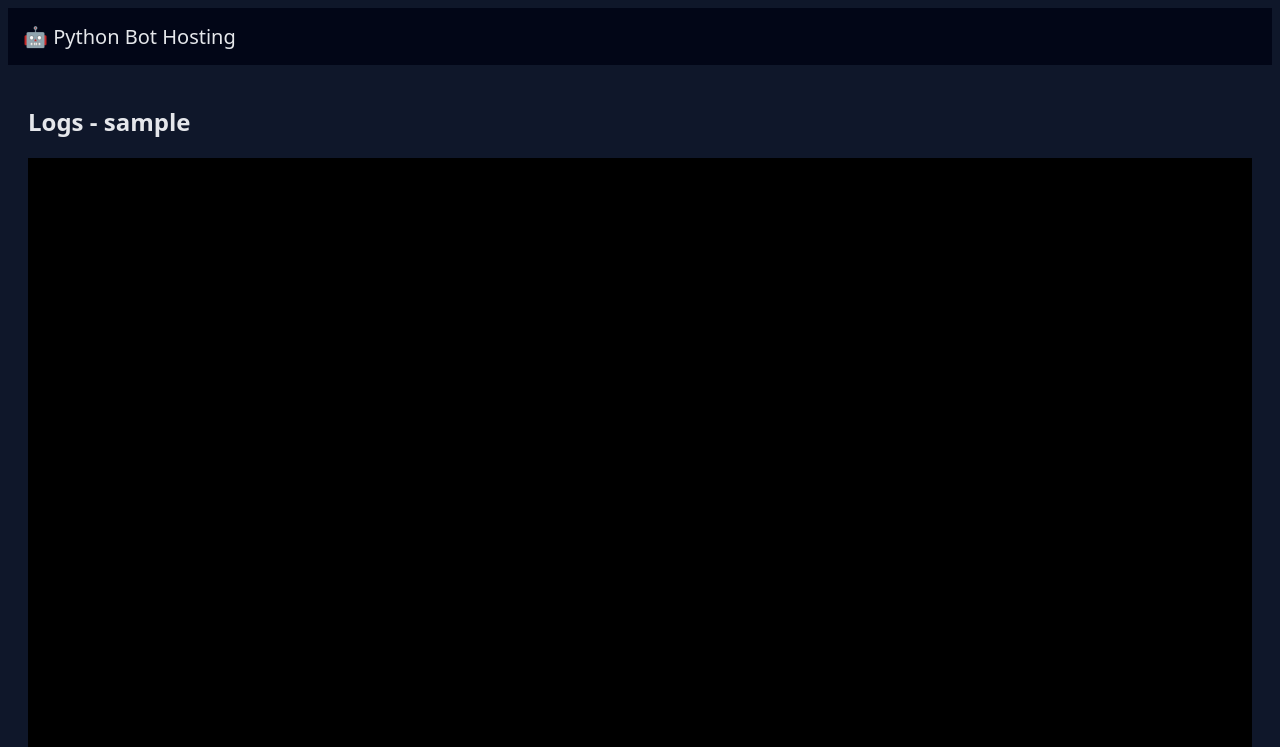
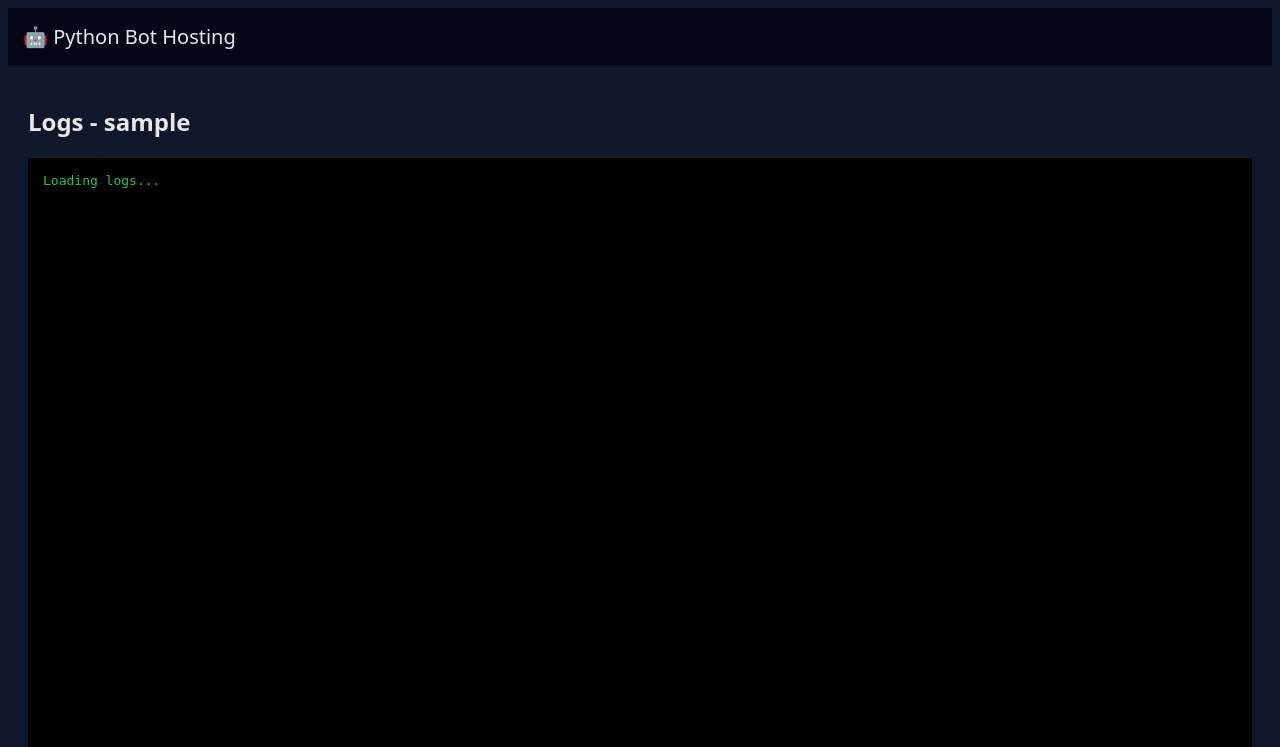
Before and after one commit to Shaun67789/TG-BOT-DEPLOYMENT, a Flask app: a page that uses templates/logs.html in a window 1280 px wide. Shown: the top 747 px of the page. Run offline with Flask 3, Linux system fonts and the light colour scheme.

Commit message:
Enhance logs.html with log streaming and loading message

```diff
--- a/templates/logs.html
+++ b/templates/logs.html
@@ -1,6 +1,11 @@
 {% extends "layout.html" %}
 {% block content %}
 <h2>Logs - {{ name }}</h2>
-<pre class="logs">{{ logs }}</pre>
-<script>setTimeout(()=>location.reload(),2000)</script>
+
+<pre id="log-box" class="logs">Loading logs...</pre>
+
+<script src="/static/app.js"></script>
+<script>
+    startLogStream("{{ name }}");
+</script>
 {% endblock %}
```
